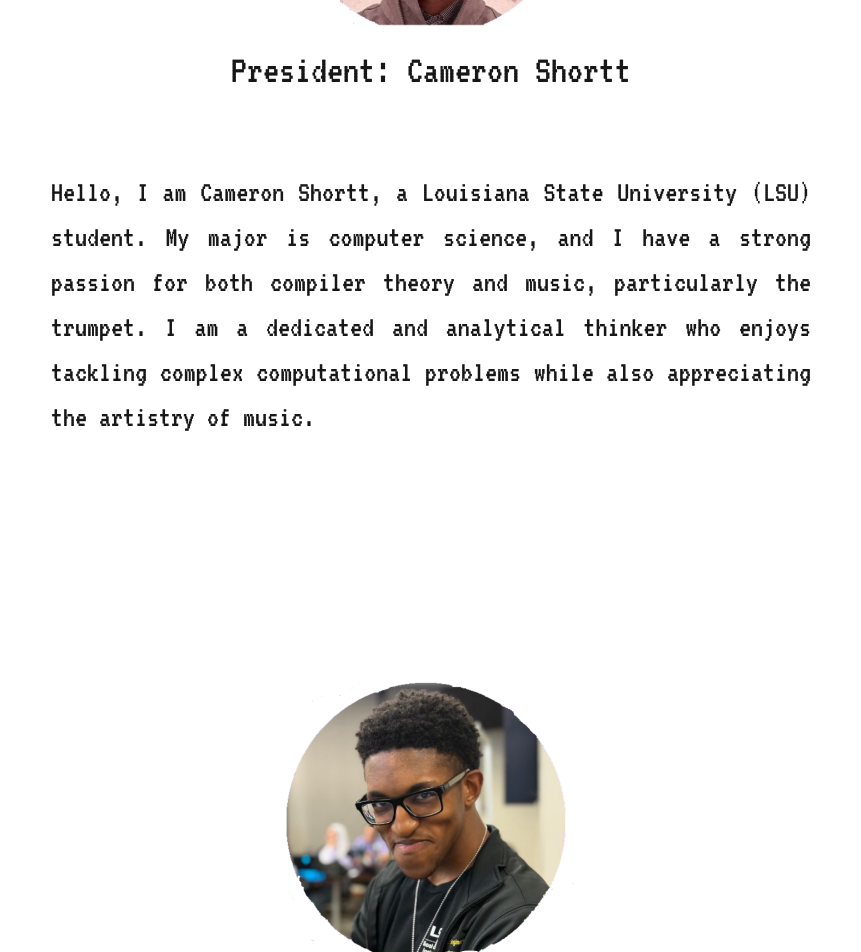
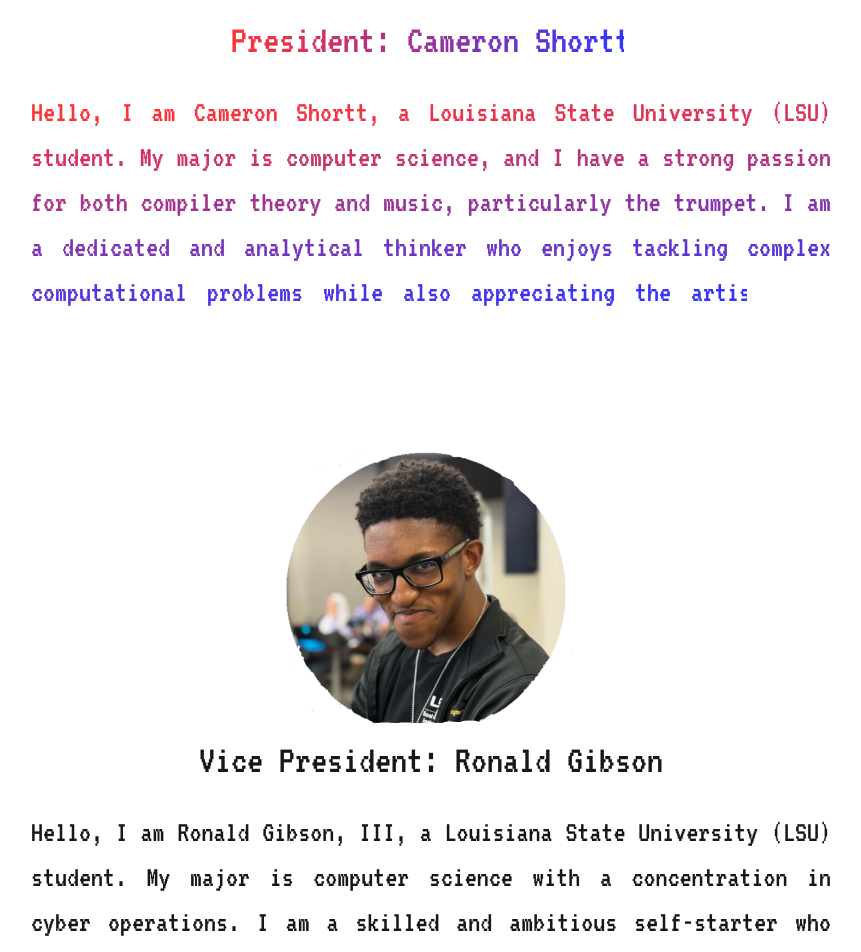
Before and after one commit to CSC-3380-Spring-2025/Team-30, a Next.js app: page /About in a window 1280 px wide. Shown: the part 540-1492 px from the top of the page, without its empty margins (209-1070 px from the left). Built offline with nearby package versions, Linux system fonts and the light colour scheme.

Commit message:
Animation Code Not Working

```diff
--- a/src/pages/About.module.css
+++ b/src/pages/About.module.css
@@ -1,5 +1,7 @@
 .container {
     display: flex;
+    width: 70%;
+    justify-content: space-around;
     flex-direction: column;
     min-height: 100vh;
   }
@@ -8,10 +10,26 @@
     font-size: 60px;
     text-align: center;
   }
+  .president span {
+    color: hsl(0 0% 100% / 0.2);
+    background-image: linear-gradient(90deg, red, blue);
+    background-clip: text;
+    -webkit-background-clip: text;
+    background-size: 0% 100%;
+    background-repeat: no-repeat;
 
-.president{
-    padding-top: 30px;
-}
+    animation-name: scroll-reveal;
+    animation-duration: 1s;
+    animation-fill-mode: forwards;
+    animation-timeline: view(y);
+    animation-range: cover 20vh / cover 40vh;
+  }
+
+  @keyframes scroll-reveal {
+    to {
+      background-size: 100% 100%;
+    }
+  }
 
 
 .year{
@@ -32,27 +50,6 @@
     /* border-radius: 50%;    For rectangle images but I currently only have circles */
     object-fit: cover;
     /* border: 2px solid #333;  */
-    transition: transform 0.3s ease;
-    transition-delay: 0s;
-  }
-
-  .picture:hover {
-    animation: slideLeftAndHold 10s ease forwards;
-  }
-
-  @keyframes slideLeftAndHold {
-    0% {
-      transform: translateX(0);
-    }
-    25% {
-      transform: translateX(-500px);
-    }
-    75% {
-      transform: translateX(-500px); /* Hold position */
-    }
-    100% {
-      transform: translateX(0);
-    }
   }
 
  .name{
@@ -61,16 +58,14 @@
  }
 
  .bio{
-    padding-top: 30px;
     text-align: justify;
     font-size: 30px;
  }
 
  .bioContainer{
     width: 800px;
-    height: 500px;
-    padding: 20px;
+    height: 300px;
     box-sizing: border-box;
-    overflow: auto;
+    overflow: clip;
     margin: 20px auto;
  }
--- a/src/pages/About.tsx
+++ b/src/pages/About.tsx
@@ -8,14 +8,6 @@ export default function Home() {
 //gonna have to figure out how to make the text appear as the picture slides
 //its not actively registering that the cursor is still over the proximity of the image so it just slides back before i move the cursor
 
-  const handleHover = () => {
-    if (!isMoving) {
-      setIsMoving(true);
-      setTimeout(() => {
-        setIsMoving(false);
-      }, 10000);
-    }
-  };
 
   return (
     <div className={styles.container}>
@@ -27,25 +19,24 @@ export default function Home() {
           SSL Officers
         </div>
         <div className={styles.year}>2024-2025</div>
-        <div className={styles.president}>
-          <div className={styles.pic}>
-            <img src="./images/SSLPresident.png" alt="SSL President" className={`${styles.picture} ${isMoving ? styles.animated : ''}`}
-              onMouseEnter={handleHover} />
+        <div className={styles.pic}>
+            <img src="./images/SSLPresident.png" alt="SSL President" className={`${styles.picture} ${isMoving ? styles.animated : ''}`}/>
           </div>
-          <p className={styles.name}>
-            President: Cameron Shortt
-          </p>
-          <div className={styles.bioContainer}>
-            <p className={styles.bio}>
-              Hello, I am Cameron Shortt, a Louisiana State University (LSU) student. My major is computer science, and I have a strong passion for both compiler theory and music, particularly the trumpet. I am a dedicated and analytical thinker who enjoys tackling complex computational problems while also appreciating the artistry of music.
-            </p>
-            </div>
-        </div>
+          <div className={styles.president}>
+            <h2 className={styles.name}>
+            <span>President: Cameron Shortt</span>
+            </h2>
+            <div className={styles.bioContainer}>
+              <p className={styles.bio}>
+              <span>Hello, I am Cameron Shortt, a Louisiana State University (LSU) student. My major is computer science, and I have a strong passion for both compiler theory and music, particularly the trumpet. I am a dedicated and analytical thinker who enjoys tackling complex computational problems while also appreciating the artistry of music.
+              </span>
+              </p>
+              </div>
+          </div>
+        <div className={styles.pic}>
+            <img src="./images/SSLVicePresident.png" alt="SSL Vice President" className={`${styles.picture} ${isMoving ? styles.animated : ''}`} />
+          </div>
         <div className={styles.vicepresident}>
-          <div className={styles.pic}>
-            <img src="./images/SSLVicePresident.png" alt="SSL Vice President" className={`${styles.picture} ${isMoving ? styles.animated : ''}`}
-              onMouseEnter={handleHover} />
-          </div>
           <p className={styles.name}>
             Vice President: Ronald Gibson
           </p>
@@ -55,11 +46,10 @@ export default function Home() {
             </p>
             </div>
         </div>
+        <div className={styles.pic}>
+            <img src="./images/SSLSecratary.png" alt="SSL Secratary" className={`${styles.picture} ${isMoving ? styles.animated : ''}`}/>
+          </div>
         <div className={styles.secratary}>
-          <div className={styles.pic}>
-            <img src="./images/SSLSecratary.png" alt="SSL Secratary" className={`${styles.picture} ${isMoving ? styles.animated : ''}`}
-              onMouseEnter={handleHover} />
-          </div>
           <p className={styles.name}>
             Secratary: Tai Tran
           </p>
@@ -69,11 +59,10 @@ export default function Home() {
             </p>
             </div>
         </div>
+        <div className={styles.pic}>
+            <img src="./images/SSLTreasurer.png" alt="SSL Secratary" className={`${styles.picture} ${isMoving ? styles.animated : ''}`} />
+          </div>
         <div className={styles.treasurer}>
-          <div className={styles.pic}>
-            <img src="./images/SSLTreasurer.png" alt="SSL Secratary" className={`${styles.picture} ${isMoving ? styles.animated : ''}`}
-              onMouseEnter={handleHover} />
-          </div>
           <p className={styles.name}>
             Treasurer: Landon Truong
           </p>
@@ -83,9 +72,7 @@ export default function Home() {
             </div>
         </div>
       </div>
-      <div className="bottomBox">
-        <p className={`bottomText`}>©2025 Security Society at LSU</p>
-      </div>
     </div>
+
   );
 }
```
